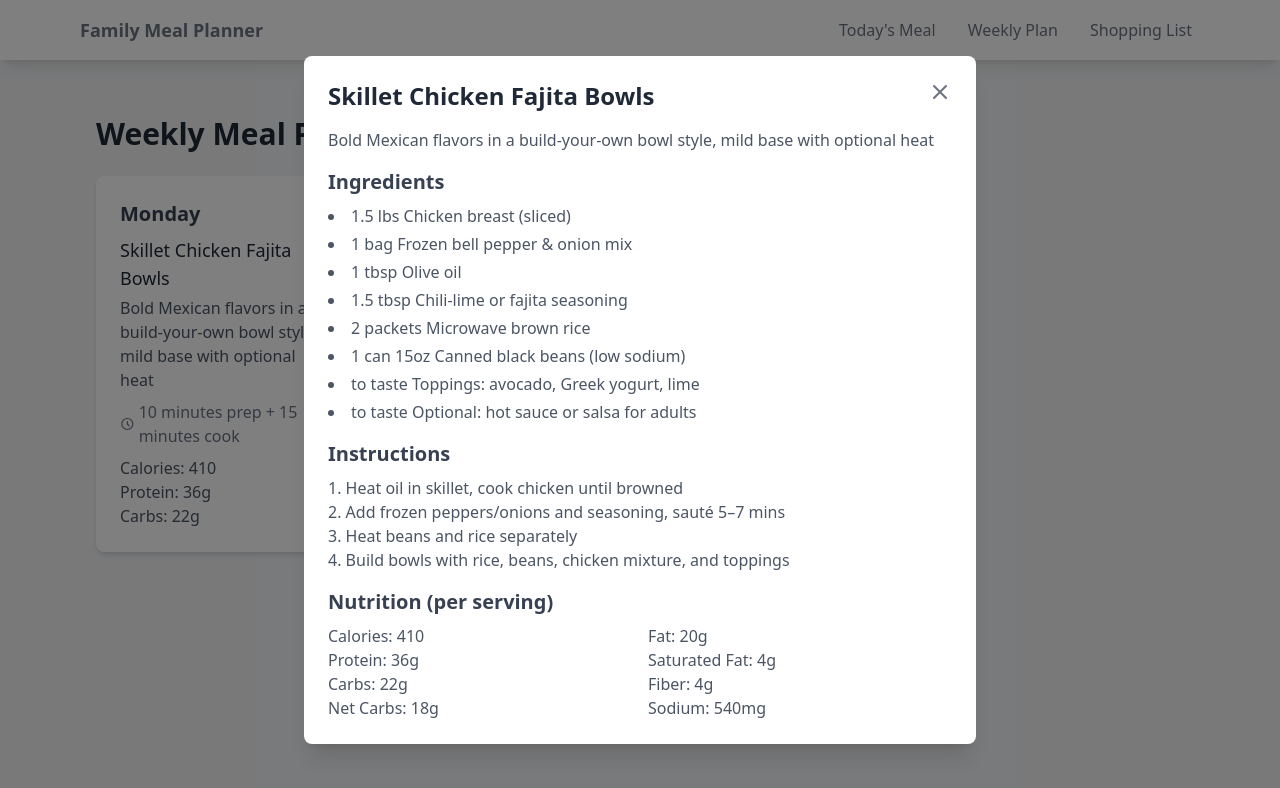
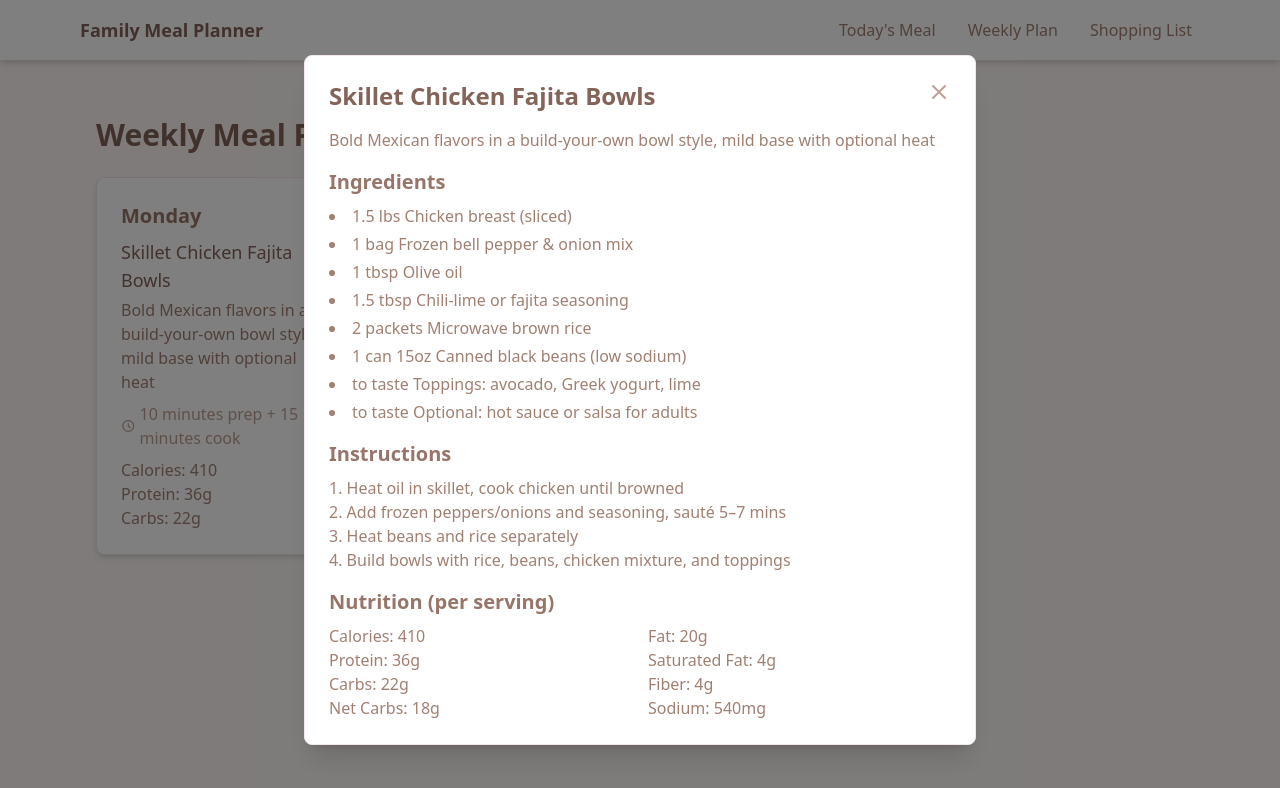
Before and after one commit to freethewhat/family-meal-planner, a React (Vite) app: page /#/weekly in a window 1280 px wide. Both pictures are taken after a click on the element 226 px from the left and 364 px from the top of the page. Shown: the top 788 px of the page. Built offline with nearby package versions, Linux system fonts and the light colour scheme.

Commit message:
feat: enhance styling across components with new color palette and improved UI elements

```diff
--- a/src/App.tsx
+++ b/src/App.tsx
@@ -14,19 +14,19 @@ function App() {
 
   return (
     <Router>
-      <div className="min-h-screen bg-gray-100">
-        <nav className="bg-white shadow-lg">
+      <div className="min-h-screen bg-primary-50">
+        <nav className="bg-white shadow-md border-b border-primary-200">
           <div className="max-w-6xl mx-auto px-4">
             <div className="flex justify-between">
               <div className="flex items-center py-4">
-                <span className="font-semibold text-gray-500 text-lg">Family Meal Planner</span>
+                <span className="font-semibold text-primary-800 text-lg">Family Meal Planner</span>
               </div>
 
               {/* Mobile menu button */}
               <div className="flex items-center sm:hidden">
                 <button
                   onClick={toggleMenu}
-                  className="text-gray-500 hover:text-gray-900 focus:outline-none"
+                  className="text-primary-600 hover:text-primary-900 focus:outline-none"
                 >
                   <svg className="h-6 w-6" fill="none" viewBox="0 0 24 24" stroke="currentColor">
                     {isMenuOpen ? (
@@ -40,9 +40,9 @@ function App() {
 
               {/* Desktop menu */}
               <div className="hidden sm:flex items-center space-x-4">
-                <Link to="/today" className="py-4 px-2 text-gray-500 hover:text-gray-900">Today's Meal</Link>
-                <Link to="/weekly" className="py-4 px-2 text-gray-500 hover:text-gray-900">Weekly Plan</Link>
-                <Link to="/shopping" className="py-4 px-2 text-gray-500 hover:text-gray-900">Shopping List</Link>
+                <Link to="/today" className="py-4 px-2 text-primary-600 hover:text-primary-900 transition-colors">Today's Meal</Link>
+                <Link to="/weekly" className="py-4 px-2 text-primary-600 hover:text-primary-900 transition-colors">Weekly Plan</Link>
+                <Link to="/shopping" className="py-4 px-2 text-primary-600 hover:text-primary-900 transition-colors">Shopping List</Link>
               </div>
             </div>
 
@@ -51,21 +51,21 @@ function App() {
               <div className="px-2 pt-2 pb-3 space-y-1">
                 <Link
                   to="/today"
-                  className="block px-3 py-2 rounded-md text-base font-medium text-gray-700 hover:text-gray-900 hover:bg-gray-50"
+                  className="block px-3 py-2 rounded-md text-base font-medium text-primary-700 hover:text-primary-900 hover:bg-primary-50 transition-colors"
                   onClick={() => setIsMenuOpen(false)}
                 >
                   Today's Meal
                 </Link>
                 <Link
                   to="/weekly"
-                  className="block px-3 py-2 rounded-md text-base font-medium text-gray-700 hover:text-gray-900 hover:bg-gray-50"
+                  className="block px-3 py-2 rounded-md text-base font-medium text-primary-700 hover:text-primary-900 hover:bg-primary-50 transition-colors"
                   onClick={() => setIsMenuOpen(false)}
                 >
                   Weekly Plan
                 </Link>
                 <Link
                   to="/shopping"
-                  className="block px-3 py-2 rounded-md text-base font-medium text-gray-700 hover:text-gray-900 hover:bg-gray-50"
+                  className="block px-3 py-2 rounded-md text-base font-medium text-primary-700 hover:text-primary-900 hover:bg-primary-50 transition-colors"
                   onClick={() => setIsMenuOpen(false)}
                 >
                   Shopping List
--- a/src/pages/WeeklyMeals.tsx
+++ b/src/pages/WeeklyMeals.tsx
@@ -11,19 +11,19 @@ function WeeklyMeals() {
 
   return (
     <div className="container mx-auto px-4 py-8">
-      <h1 className="text-2xl sm:text-3xl font-bold text-gray-800 mb-6">Weekly Meal Plan</h1>
+      <h1 className="text-2xl sm:text-3xl font-bold text-primary-800 mb-6">Weekly Meal Plan</h1>
 
       <div className="grid grid-cols-1 sm:grid-cols-2 lg:grid-cols-3 xl:grid-cols-4 gap-4">
         {mealsData.meals.map((meal) => (
           <div
             key={meal.day}
-            className="bg-white rounded-lg shadow-md p-4 sm:p-6 cursor-pointer hover:shadow-lg transition-shadow"
+            className="bg-white rounded-lg shadow-md p-4 sm:p-6 cursor-pointer hover:shadow-lg transition-shadow border border-primary-100"
             onClick={() => handleMealClick(meal)}
           >
-            <h2 className="text-lg sm:text-xl font-semibold text-gray-700 mb-2">{meal.day}</h2>
-            <h3 className="text-base sm:text-lg font-medium text-gray-800 mb-1">{meal.name}</h3>
-            <p className="text-sm sm:text-base text-gray-600 mb-2">{meal.description}</p>
-            <div className="flex items-center text-gray-500 text-sm sm:text-base">
+            <h2 className="text-lg sm:text-xl font-semibold text-primary-700 mb-2">{meal.day}</h2>
+            <h3 className="text-base sm:text-lg font-medium text-primary-800 mb-1">{meal.name}</h3>
+            <p className="text-sm sm:text-base text-primary-600 mb-2">{meal.description}</p>
+            <div className="flex items-center text-primary-500 text-sm sm:text-base">
               <svg className="w-4 h-4 sm:w-5 sm:h-5 mr-1" fill="none" stroke="currentColor" viewBox="0 0 24 24">
                 <path strokeLinecap="round" strokeLinejoin="round" strokeWidth="2" d="M12 8v4l3 3m6-3a9 9 0 11-18 0 9 9 0 0118 0z" />
               </svg>
@@ -31,9 +31,9 @@ function WeeklyMeals() {
             </div>
             {meal.nutrition && (
               <div className="mt-2 text-sm sm:text-base">
-                <p className="text-gray-600">Calories: {meal.nutrition.per_serving.calories}</p>
-                <p className="text-gray-600">Protein: {meal.nutrition.per_serving.protein_g}g</p>
-                <p className="text-gray-600">Carbs: {meal.nutrition.per_serving.carbs_g}g</p>
+                <p className="text-primary-600">Calories: {meal.nutrition.per_serving.calories}</p>
+                <p className="text-primary-600">Protein: {meal.nutrition.per_serving.protein_g}g</p>
+                <p className="text-primary-600">Carbs: {meal.nutrition.per_serving.carbs_g}g</p>
               </div>
             )}
           </div>
@@ -42,13 +42,13 @@ function WeeklyMeals() {
 
       {selectedMeal && (
         <div className="fixed inset-0 bg-black bg-opacity-50 flex items-center justify-center p-4">
-          <div className="bg-white rounded-lg shadow-xl max-w-2xl w-full max-h-[90vh] overflow-y-auto">
+          <div className="bg-white rounded-lg shadow-xl max-w-2xl w-full max-h-[90vh] overflow-y-auto border border-primary-100">
             <div className="p-4 sm:p-6">
               <div className="flex justify-between items-start mb-4">
-                <h2 className="text-xl sm:text-2xl font-bold text-gray-800">{selectedMeal.name}</h2>
+                <h2 className="text-xl sm:text-2xl font-bold text-primary-800">{selectedMeal.name}</h2>
                 <button
                   onClick={() => setSelectedMeal(null)}
-                  className="text-gray-500 hover:text-gray-700"
+                  className="text-primary-500 hover:text-primary-700 transition-colors"
                 >
                   <svg className="w-6 h-6" fill="none" stroke="currentColor" viewBox="0 0 24 24">
                     <path strokeLinecap="round" strokeLinejoin="round" strokeWidth="2" d="M6 18L18 6M6 6l12 12" />
@@ -56,13 +56,13 @@ function WeeklyMeals() {
                 </button>
               </div>
 
-              <p className="text-gray-600 mb-4 text-sm sm:text-base">{selectedMeal.description}</p>
+              <p className="text-primary-600 mb-4 text-sm sm:text-base">{selectedMeal.description}</p>
 
               <div className="mb-4">
-                <h3 className="text-lg sm:text-xl font-semibold text-gray-700 mb-2">Ingredients</h3>
+                <h3 className="text-lg sm:text-xl font-semibold text-primary-700 mb-2">Ingredients</h3>
                 <ul className="list-disc list-inside space-y-1 text-sm sm:text-base">
                   {selectedMeal.ingredients.map((ingredient, index) => (
-                    <li key={index} className="text-gray-600">
+                    <li key={index} className="text-primary-600">
                       {ingredient.amount} {ingredient.unit} {ingredient.name}
                     </li>
                   ))}
@@ -70,27 +70,27 @@ function WeeklyMeals() {
               </div>
 
               <div>
-                <h3 className="text-lg sm:text-xl font-semibold text-gray-700 mb-2">Instructions</h3>
-                <div className="whitespace-pre-line text-gray-600 text-sm sm:text-base">
+                <h3 className="text-lg sm:text-xl font-semibold text-primary-700 mb-2">Instructions</h3>
+                <div className="whitespace-pre-line text-primary-600 text-sm sm:text-base">
                   {selectedMeal.instructions}
                 </div>
               </div>
 
               {selectedMeal.nutrition && (
                 <div className="mt-4">
-                  <h3 className="text-lg sm:text-xl font-semibold text-gray-700 mb-2">Nutrition (per serving)</h3>
+                  <h3 className="text-lg sm:text-xl font-semibold text-primary-700 mb-2">Nutrition (per serving)</h3>
                   <div className="grid grid-cols-1 sm:grid-cols-2 gap-2 sm:gap-4 text-sm sm:text-base">
                     <div>
-                      <p className="text-gray-600">Calories: {selectedMeal.nutrition.per_serving.calories}</p>
-                      <p className="text-gray-600">Protein: {selectedMeal.nutrition.per_serving.protein_g}g</p>
-                      <p className="text-gray-600">Carbs: {selectedMeal.nutrition.per_serving.carbs_g}g</p>
-                      <p className="text-gray-600">Net Carbs: {selectedMeal.nutrition.per_serving.net_carbs_g}g</p>
+                      <p className="text-primary-600">Calories: {selectedMeal.nutrition.per_serving.calories}</p>
+                      <p className="text-primary-600">Protein: {selectedMeal.nutrition.per_serving.protein_g}g</p>
+                      <p className="text-primary-600">Carbs: {selectedMeal.nutrition.per_serving.carbs_g}g</p>
+                      <p className="text-primary-600">Net Carbs: {selectedMeal.nutrition.per_serving.net_carbs_g}g</p>
                     </div>
                     <div>
-                      <p className="text-gray-600">Fat: {selectedMeal.nutrition.per_serving.fat_g}g</p>
-                      <p className="text-gray-600">Saturated Fat: {selectedMeal.nutrition.per_serving.saturated_fat_g}g</p>
-                      <p className="text-gray-600">Fiber: {selectedMeal.nutrition.per_serving.fiber_g}g</p>
-                      <p className="text-gray-600">Sodium: {selectedMeal.nutrition.per_serving.sodium_mg}mg</p>
+                      <p className="text-primary-600">Fat: {selectedMeal.nutrition.per_serving.fat_g}g</p>
+                      <p className="text-primary-600">Saturated Fat: {selectedMeal.nutrition.per_serving.saturated_fat_g}g</p>
+                      <p className="text-primary-600">Fiber: {selectedMeal.nutrition.per_serving.fiber_g}g</p>
+                      <p className="text-primary-600">Sodium: {selectedMeal.nutrition.per_serving.sodium_mg}mg</p>
                     </div>
                   </div>
                 </div>
--- a/tailwind.config.js
+++ b/tailwind.config.js
@@ -5,7 +5,46 @@ export default {
     "./src/**/*.{js,ts,jsx,tsx}",
   ],
   theme: {
-    extend: {},
+    extend: {
+      colors: {
+        primary: {
+          50: '#fdf8f6',
+          100: '#f2e8e5',
+          200: '#eaddd7',
+          300: '#e0cec7',
+          400: '#d2bab0',
+          500: '#bfa094',
+          600: '#a18072',
+          700: '#977669',
+          800: '#846358',
+          900: '#43302b',
+        },
+        secondary: {
+          50: '#f0fdf4',
+          100: '#dcfce7',
+          200: '#bbf7d0',
+          300: '#86efac',
+          400: '#4ade80',
+          500: '#22c55e',
+          600: '#16a34a',
+          700: '#15803d',
+          800: '#166534',
+          900: '#14532d',
+        },
+        accent: {
+          50: '#fff7ed',
+          100: '#ffedd5',
+          200: '#fed7aa',
+          300: '#fdba74',
+          400: '#fb923c',
+          500: '#f97316',
+          600: '#ea580c',
+          700: '#c2410c',
+          800: '#9a3412',
+          900: '#7c2d12',
+        },
+      },
+    },
   },
   plugins: [],
 }
```
Also changed, not shown: src/pages/ShoppingList.tsx (+5 -5 lines), src/pages/TodayMeal.tsx (+22 -22 lines).
